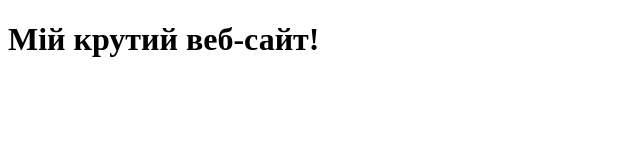
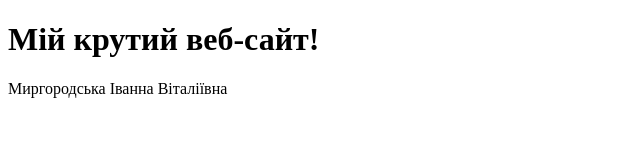
Before and after one commit to IvannaProgger/lb5_test, a plain HTML site: page index.html in a window 1280 px wide. Shown: the whole page, without its empty margins (0-640 px from the left). Drawn offline with Linux system fonts and the light colour scheme.

Commit message:
added some text to footer

```diff
--- a/index.html
+++ b/index.html
@@ -8,7 +8,7 @@
 <body>
     <h1>Мій крутий веб-сайт!</h1>
     <footer>
-
+        <p>Миргородська Іванна Віталіївна</p>
     </footer>
 </body>
 </html>
```
